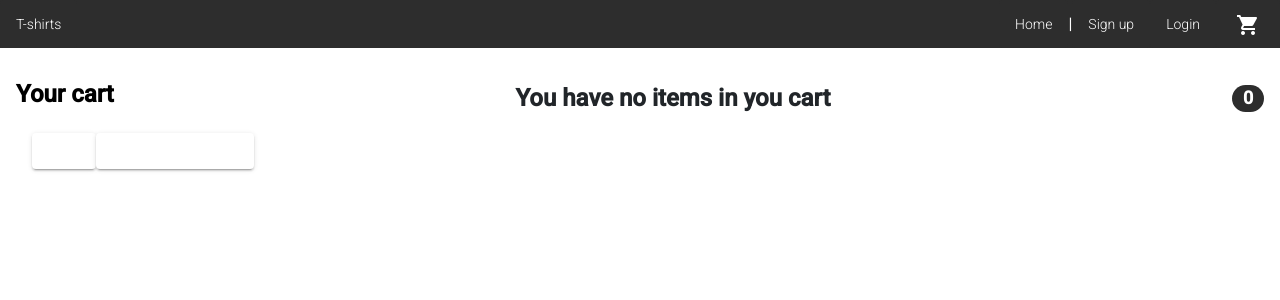
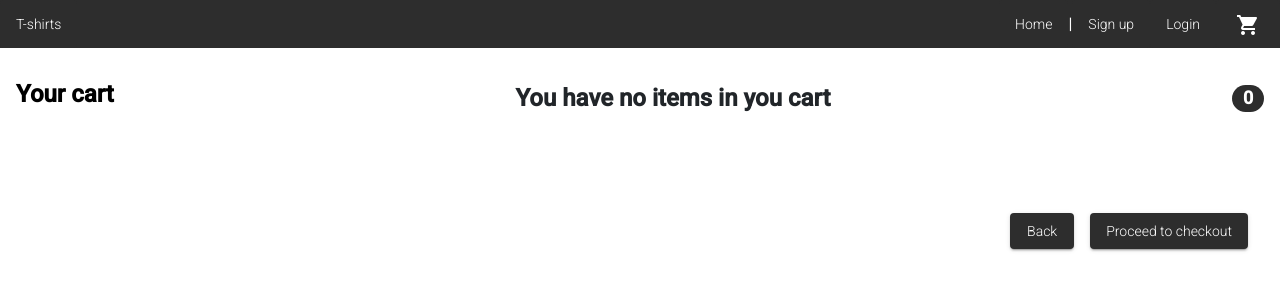
Before and after one commit to hennaaa98/api-development, an Angular app: page /cart in a window 1280 px wide. Shown: the top 300 px of the page. Built offline with nearby package versions, Linux system fonts and the light colour scheme.

Commit message:
Routes
Cart to checkout to confirmation

```diff
--- a/src/app/cart/cart.component.css
+++ b/src/app/cart/cart.component.css
@@ -25,3 +25,26 @@ p {
 .total-price {
   float: right;
 }
+
+.mat-focus-indicator.buy-button-text.mat-raised-button.mat-button-base {
+  background: #2d2d2d;
+  margin-left: 1rem;
+}
+
+.mat-focus-indicator.buy-button-text.mat-raised-button.mat-button-base:hover {
+  text-decoration: none;
+}
+
+.cart-buttons {
+  display: flex;
+  justify-content: flex-end;
+  margin-top: 5rem;
+}
+
+.margin-auto {
+  margin-left: auto;
+}
+
+.flex.buttons {
+  display: inline-flex !important;
+}
--- a/src/app/cart/cart.component.html
+++ b/src/app/cart/cart.component.html
@@ -27,9 +27,11 @@
   <span class="total-price" *ngIf="items.length > 0">Total <strong>{{totalPrice}}</strong></span>
 
   <div class="cart-buttons">
-    <div class="flex">
-      <a mat-raised-button class="buy-button-text" [routerLink]="['/shirts, shrit.id']">Back</a>
-      <a mat-raised-button class="buy-button-text" [routerLink]="['/confirmation']">Proceed to checkout</a>
+    <div class="flex buttons">
+      <a mat-raised-button class="buy-button-text" [routerLink]="['/']">Back</a>
+      <div class="margin-auto">
+        <a mat-raised-button class="buy-button-text" [routerLink]="['/checkout']">Proceed to checkout</a>
+      </div>
     </div>
   </div>
 </div>
--- a/src/app/cart/cart.component.ts
+++ b/src/app/cart/cart.component.ts
@@ -1,5 +1,7 @@
 import { Component, OnInit } from '@angular/core';
 import { CartService } from '../services/cart.service';
+import { Location } from '@angular/common';
+import { Router } from '@angular/router';
 
 @Component({
   selector: 'app-cart',
@@ -9,12 +11,20 @@ import { CartService } from '../services/cart.service';
 export class CartComponent implements OnInit {
   items;
   totalPrice;
-  constructor(private cartService: CartService) { }
+  constructor(private cartService: CartService, private _location: Location, private router: Router) { }
+
+  navigate(destination: string) {
+    if (destination == '') {
+      this.router.navigate(['']);
+    }
+  }
+
+  backClicked() {
+    this._location.back();
+  }
 
   ngOnInit(): void {
     this.items = this.cartService.getItems();
     this.totalPrice = this.cartService.getTotalPrice();
   }
-
-
 }
--- a/src/app/checkout/checkout.component.html
+++ b/src/app/checkout/checkout.component.html
@@ -173,5 +173,7 @@
       </div>
       <hr class="mb-4">
 
-        <button mat-button class="btn btn-primary btn-lg btn-block" type="button">Complete your purchase</button>
+        <div [routerLink]="['/confirmation']">
+          <button mat-button class="btn btn-primary btn-lg btn-block" type="button">Complete your purchase</button>
+        </div>
     </form>
--- a/src/app/checkout/checkout.component.ts
+++ b/src/app/checkout/checkout.component.ts
@@ -34,6 +34,12 @@ export class CheckoutComponent implements OnInit {
 
   }
 
+  navigate(destination: string) {
+    if (destination == 'confirmation') {
+      this.router.navigate(['/confirmation']);
+    }
+  }
+
 
   onSubmit() {
     const user = JSON.parse(localStorage.getItem('user'));
--- a/src/app/customer/customer.component.ts
+++ b/src/app/customer/customer.component.ts
@@ -1,7 +1,6 @@
 import { Component, OnInit } from '@angular/core';
 import { FormBuilder, FormGroup, Validator, Validators } from '@angular/forms';
 import { CustomerService } from '../services/customer.service';
-import { Subject } from 'rxjs';
 import { Customer } from '../models/customer';
 
 @Component({
--- a/src/app/navbar/navbar.component.ts
+++ b/src/app/navbar/navbar.component.ts
@@ -23,12 +23,15 @@ export class NavbarComponent {
     if (destination == '') {
       this.router.navigate(['']);
     }
+
     if (destination == 'signup') {
       this.router.navigate(['/signup']);
     }
+
     if (destination == 'add') {
       this.router.navigate(['/add']);
     }
+
     if (destination == 'shirt') {
       this.router.navigate(['/shirt']);
     }
```
Also changed, not shown: src/index 2.html (added, +16 -0 lines).
